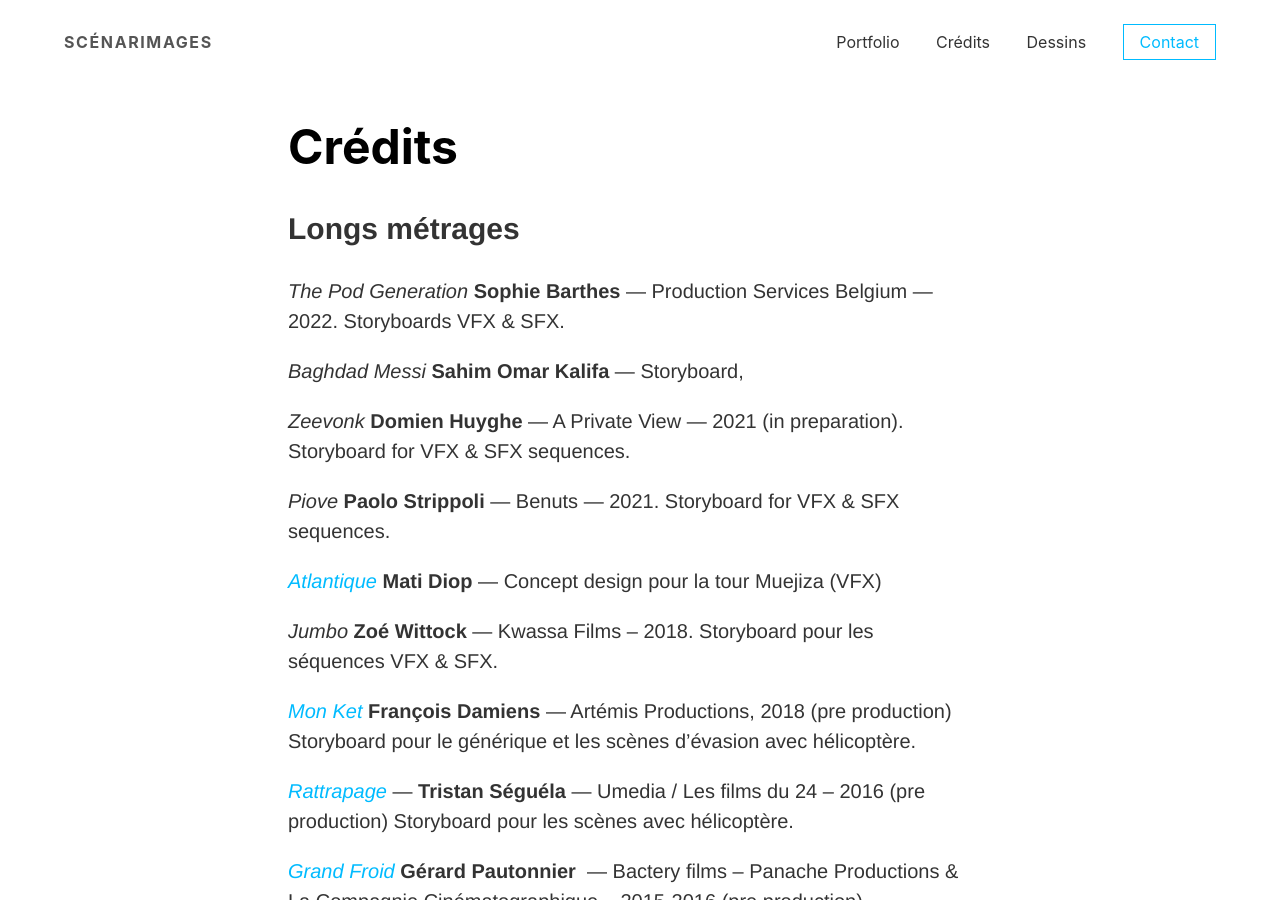
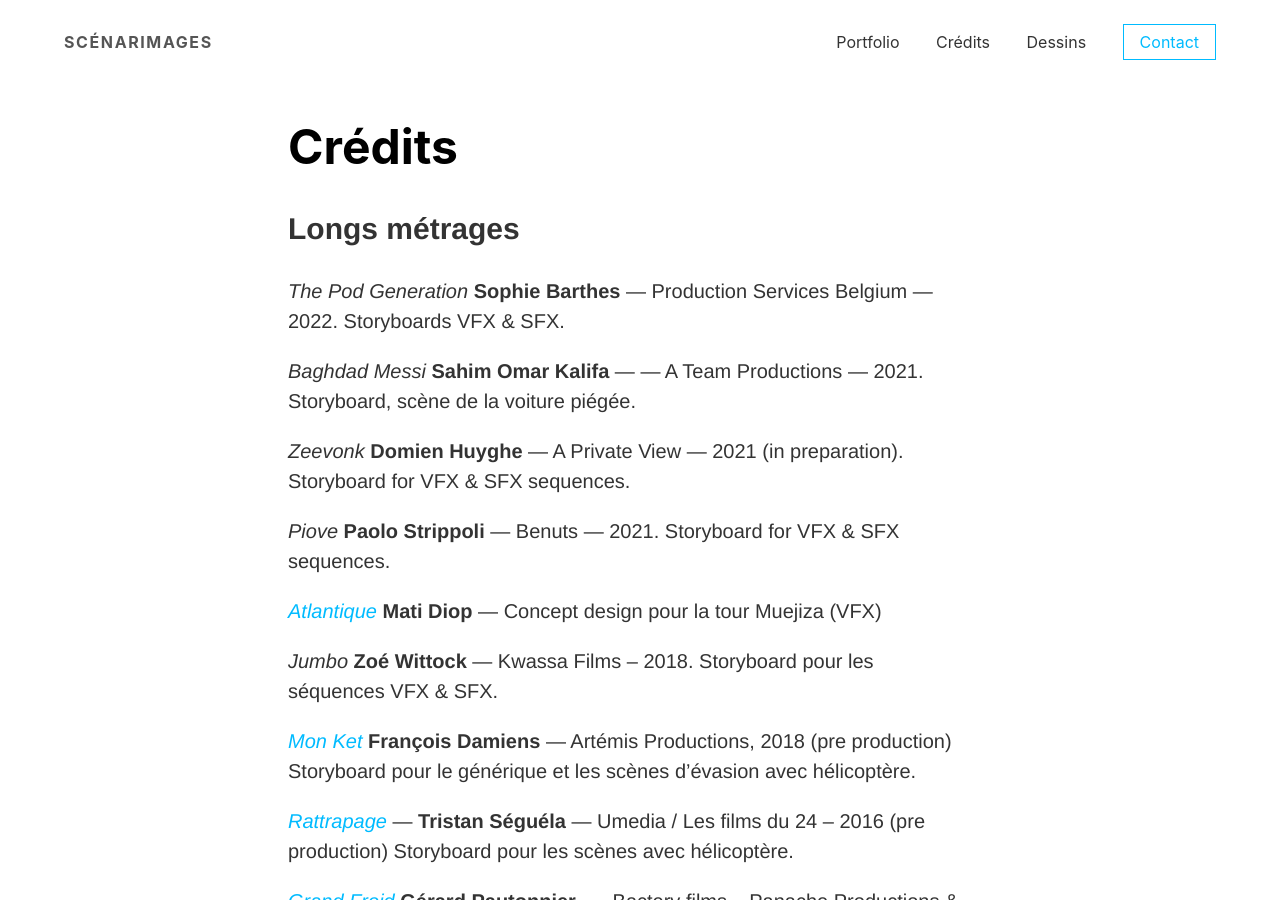
Before and after one commit to YJPL/scenarimages, a Jekyll site: the page built from _pages/credits.md, in a window 1280 px wide and 900 px high. Built offline with Jekyll 4.4.1, drawn with Linux system fonts in a browser that asks for light colours.

Commit message:
Update credits.md

```diff
--- a/_pages/credits.md
+++ b/_pages/credits.md
@@ -12,7 +12,7 @@ guid: http://film-storyboards.fr/?page_id=816
 ## Longs métrages
 *The Pod Generation* **Sophie Barthes** — Production Services Belgium — 2022. Storyboards VFX & SFX.
 
-*Baghdad Messi* **Sahim Omar Kalifa** — Storyboard,
+*Baghdad Messi* **Sahim Omar Kalifa** — — A Team Productions — 2021. Storyboard, scène de la voiture piégée.
 
 *Zeevonk* **Domien Huyghe** — A Private View — 2021 (in preparation). Storyboard for VFX & SFX sequences.
 
```
